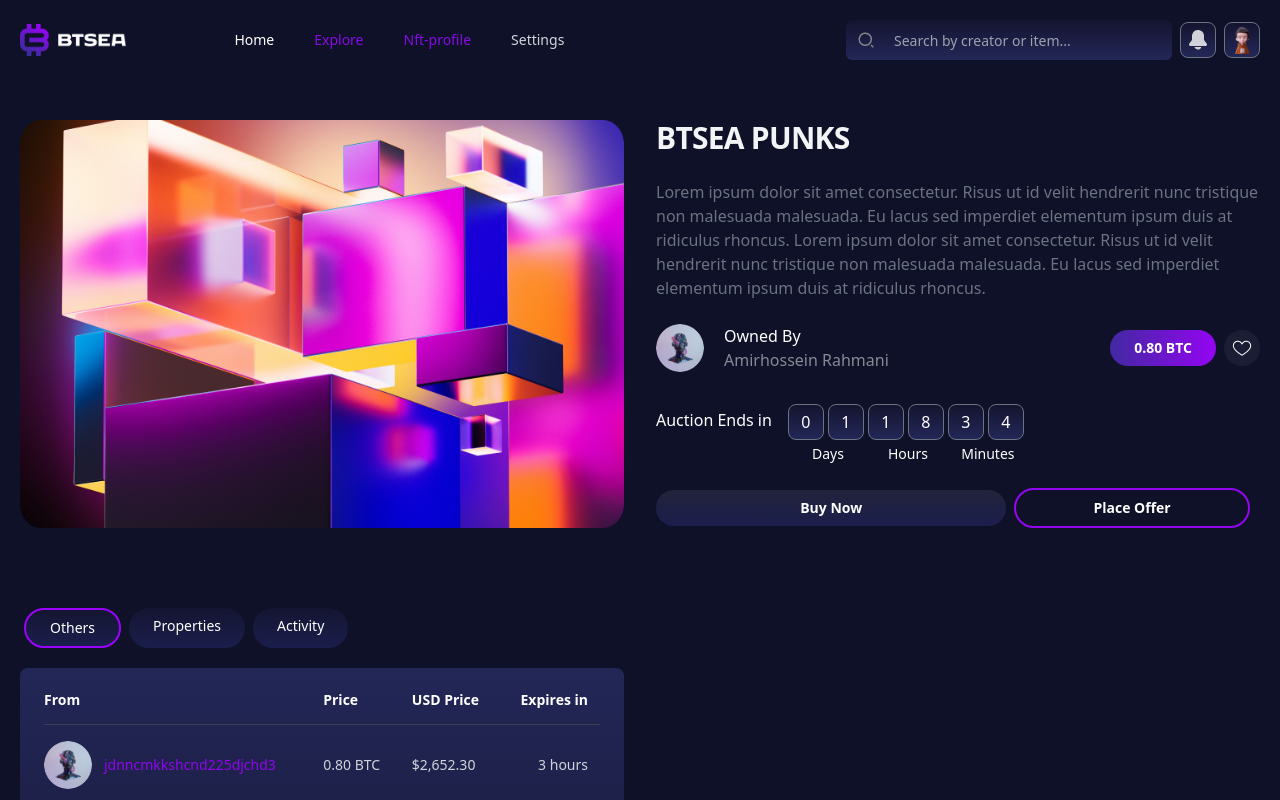
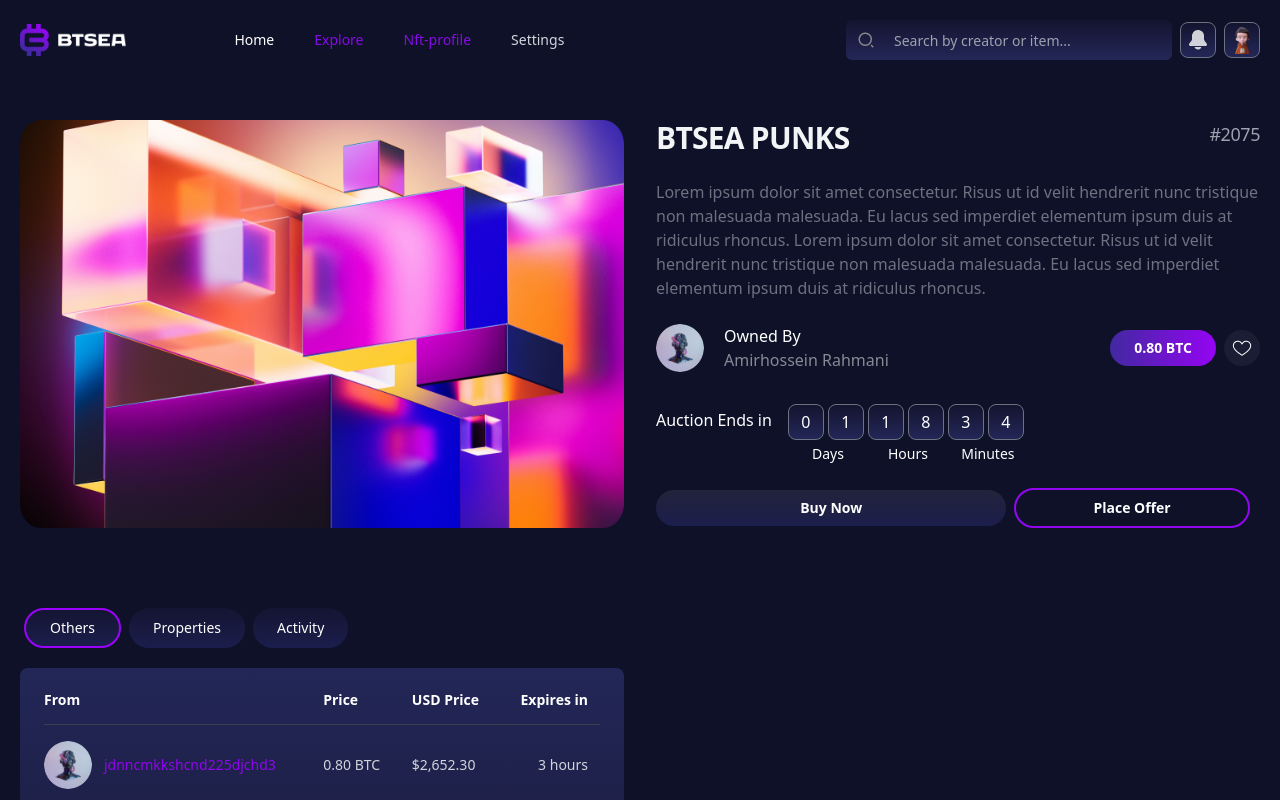
Before and after one commit to Darco786/bitsea-dashboard, a React (Create React App) app: page /nft-profile in a window 1280 px wide. Shown: the top 800 px of the page. Built offline with nearby package versions, Linux system fonts and the light colour scheme.

Commit message:
NFT profile page completed

```diff
--- a/src/components/NftProfile.js
+++ b/src/components/NftProfile.js
@@ -28,9 +28,13 @@ export default function NftProfile() {
 
             {/* Product info */}
             <div className="mt-10 px-4 sm:mt-16 sm:px-0 lg:mt-0">
+              <div className="flex item-center justify-between">
+
               <h1 className="text-3xl font-bold tracking-tight text-gray-100">
                 BTSEA PUNKS
               </h1>
+              <h2 className="text-lg tracking-tight text-gray-400">#2075</h2>
+              </div>
 
               <div className="mt-6">
                 <div className="space-y-6 text-base text-gray-500">
@@ -121,8 +125,8 @@ export default function NftProfile() {
           <div>
             <div className="flex mb-5">
               {buttons.map((text, i) => (
-                <a
-                  href="/Wallet"
+                <button
+
                   className={`whitespace-nowrap rounded-full cursor-pointer ${
                     i == 0
                       ? "border-2 border-solid border-[#9B02FB]"
@@ -130,7 +134,7 @@ export default function NftProfile() {
                   } py-2 px-6 bg-gradient-to-b mx-1  to-[#1B1E4C] from-[#141532] text-sm text-white hover:text-gray-100`}
                 >
                   {text}
-                </a>
+                </button>
               ))}
             </div>
             <div>
```
